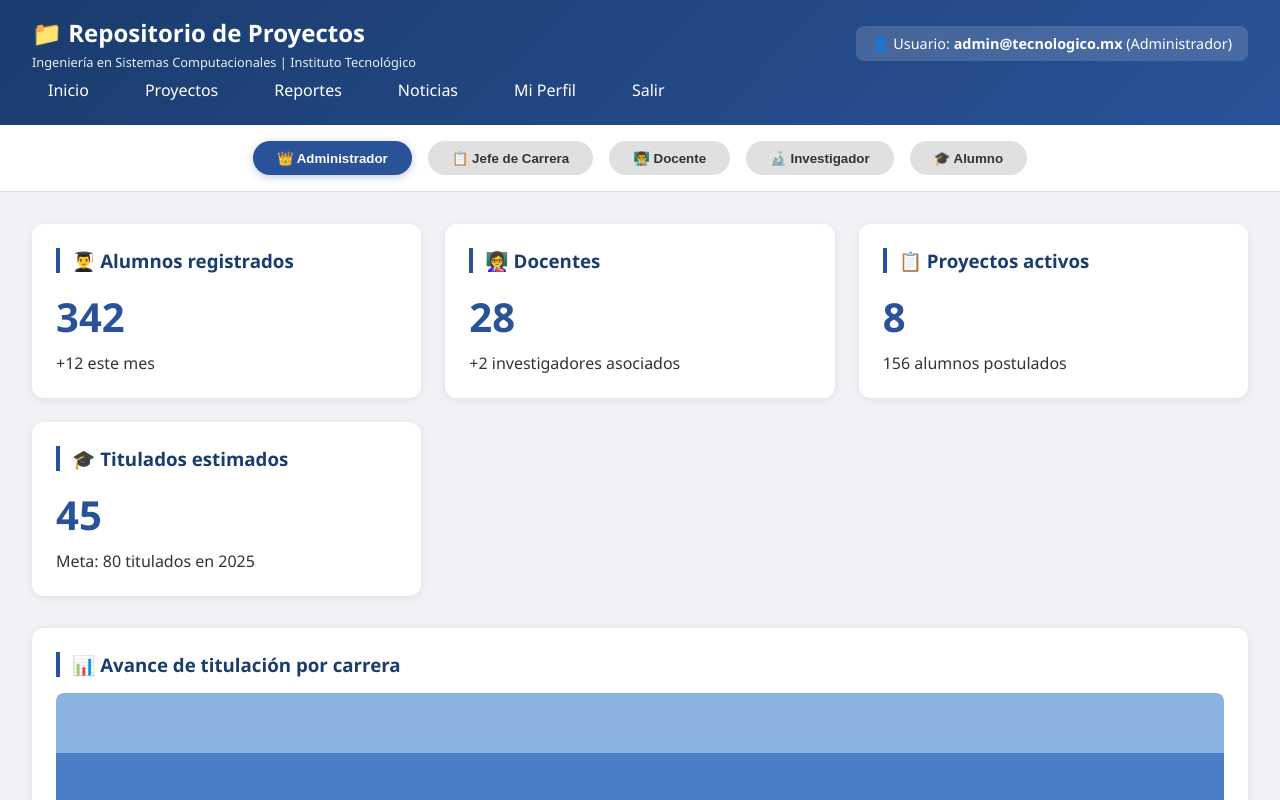
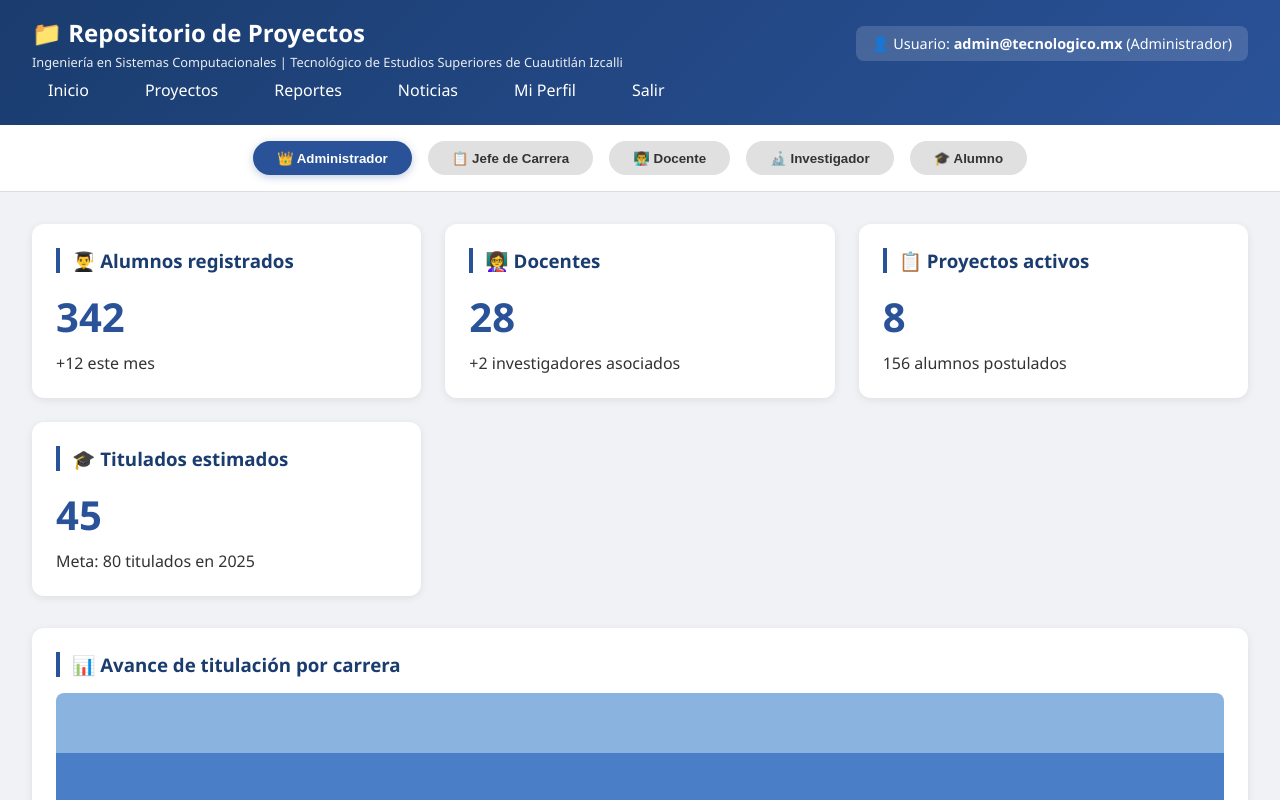
Before and after one commit to Prof-GuilleGlez/repositorio-proyectos-titulacion, a plain HTML site: page index.html in a window 1280 px wide. Shown: the top 800 px of the page. Drawn offline with Linux system fonts and the light colour scheme.

Commit message:
index.html

```diff
--- a/index.html
+++ b/index.html
@@ -287,7 +287,7 @@
     <div class="header-container">
         <div class="logo">
             <h1>📁 Repositorio de Proyectos</h1>
-            <p>Ingeniería en Sistemas Computacionales | Instituto Tecnológico</p>
+            <p>Ingeniería en Sistemas Computacionales | Tecnológico de Estudios Superiores de Cuautitlán Izcalli</p>
         </div>
         <div class="user-info">
             👤 Usuario: <strong>admin@tecnologico.mx</strong> (Administrador)
```
